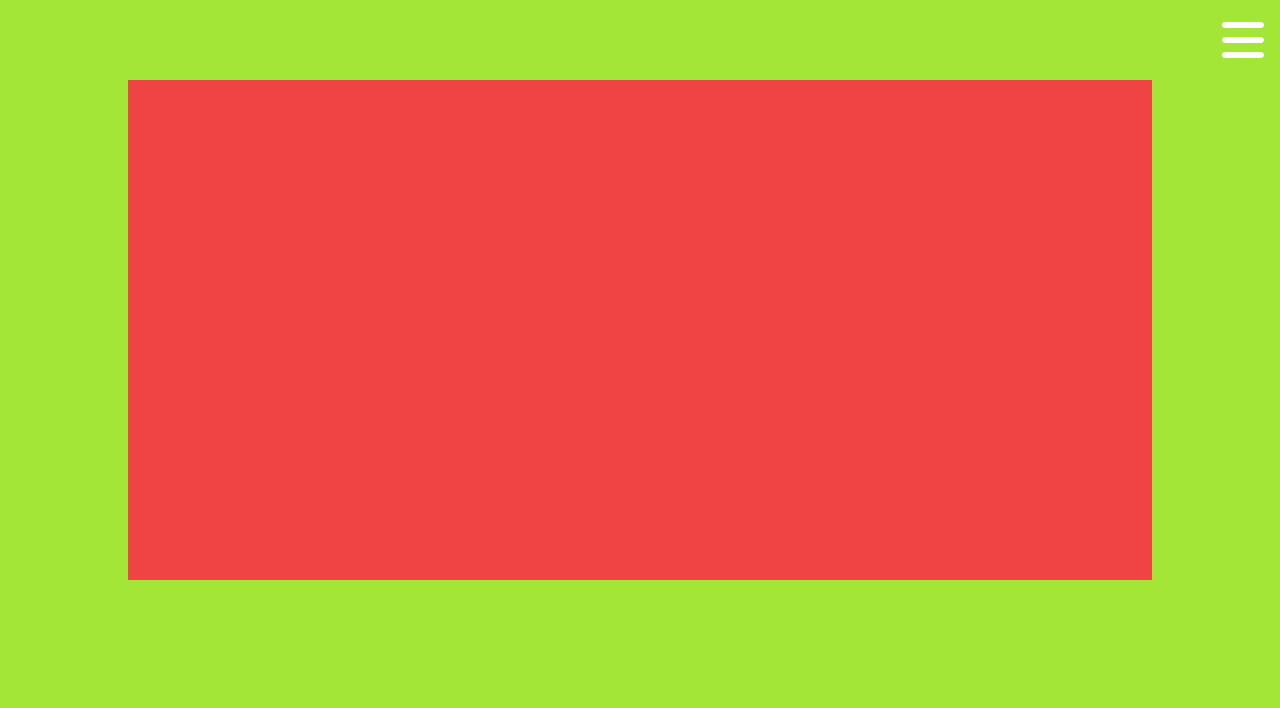
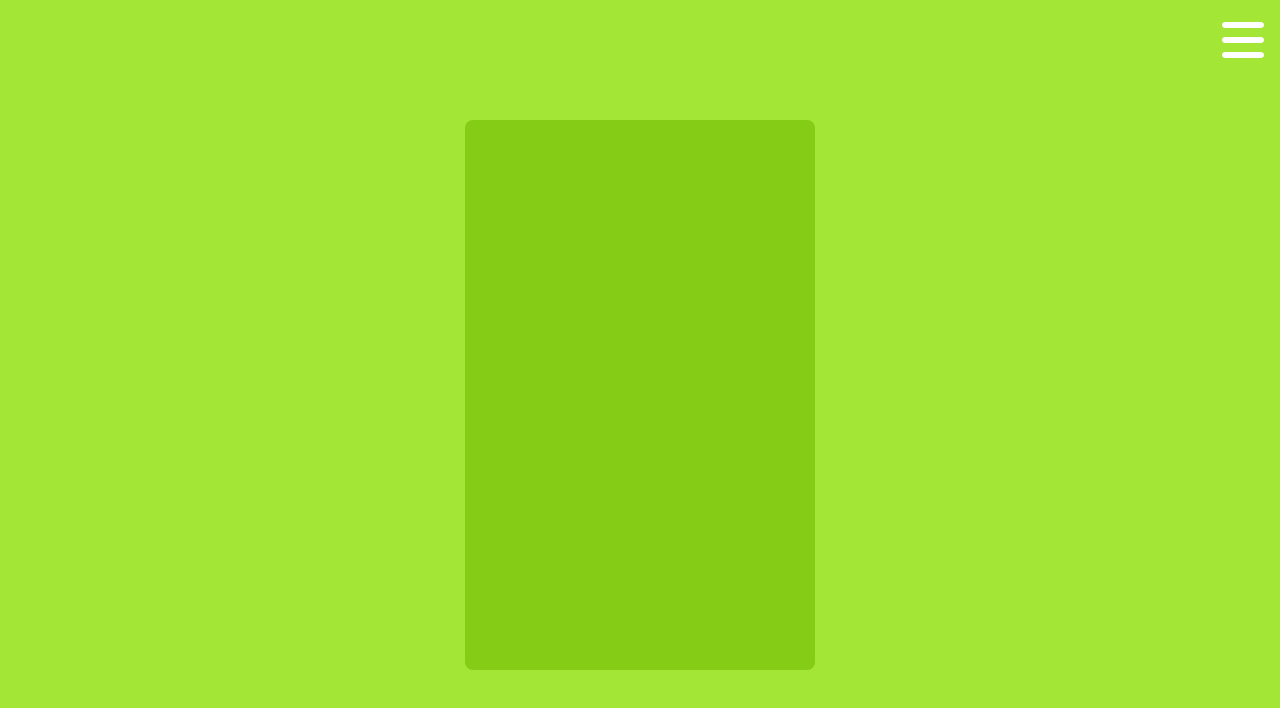
Before and after one commit to trevorwrightdev/memmory-chimp, a Next.js app: page / in a window 1280 px wide. Shown: the top 708 px of the page. Built offline with nearby package versions, Linux system fonts and the light colour scheme.

Commit message:
made the grid game better

```diff
--- a/components/GridGame.tsx
+++ b/components/GridGame.tsx
@@ -1,6 +1,6 @@
 const GridGame = () => {
   return (
-    <div className='w-[80%] h-[500px] bg-red-500'>
+    <div className='w-[350px] h-[550px] bg-lime-500 rounded-lg'>
 
     </div>
   )
--- a/pages/index.tsx
+++ b/pages/index.tsx
@@ -3,7 +3,7 @@ import GridGame from '../components/GridGame'
 
 const Home: NextPage = () => {
   return (
-    <div className='flex flex-col justify-center items-center'>
+    <div className='flex flex-col justify-center items-center pt-10'>
       <GridGame />
     </div>
   )
```
